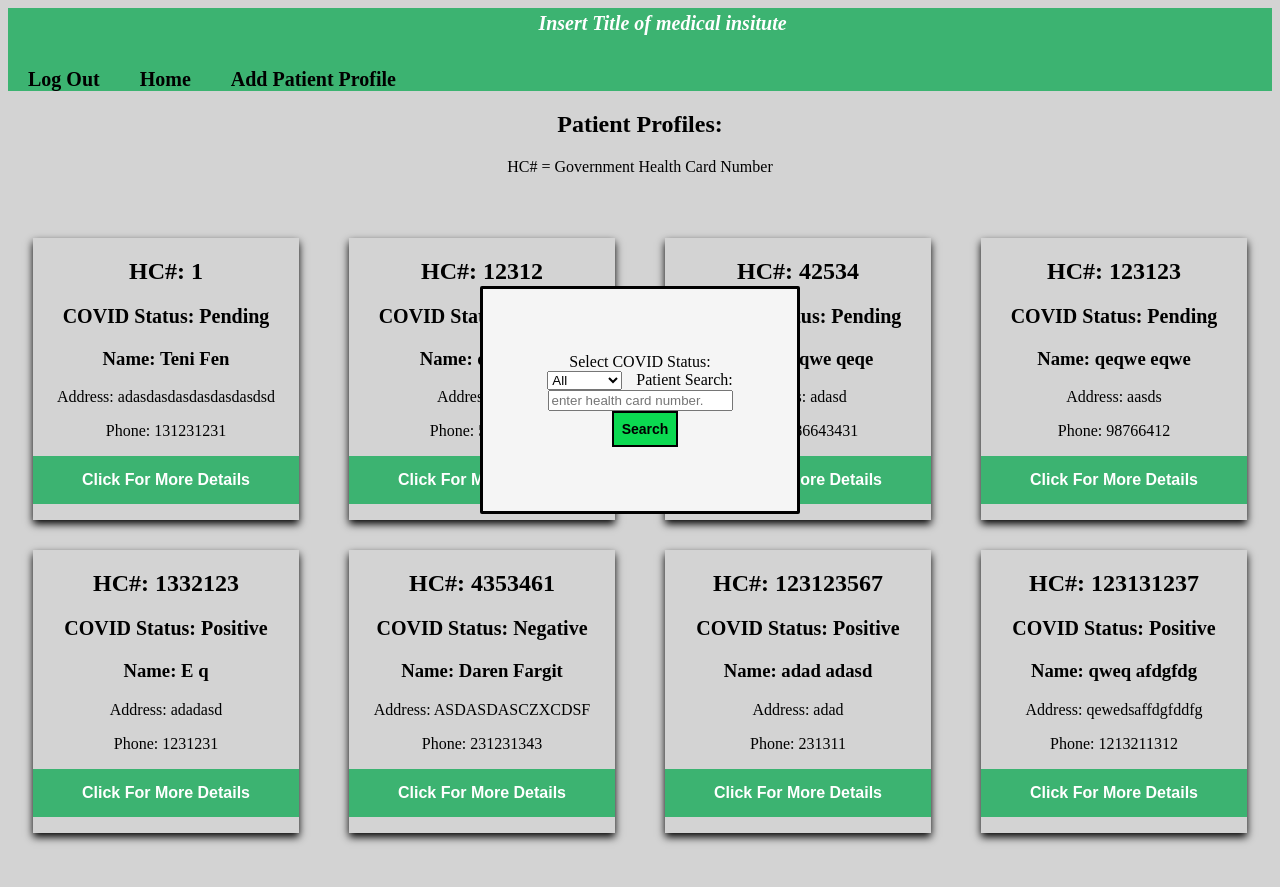
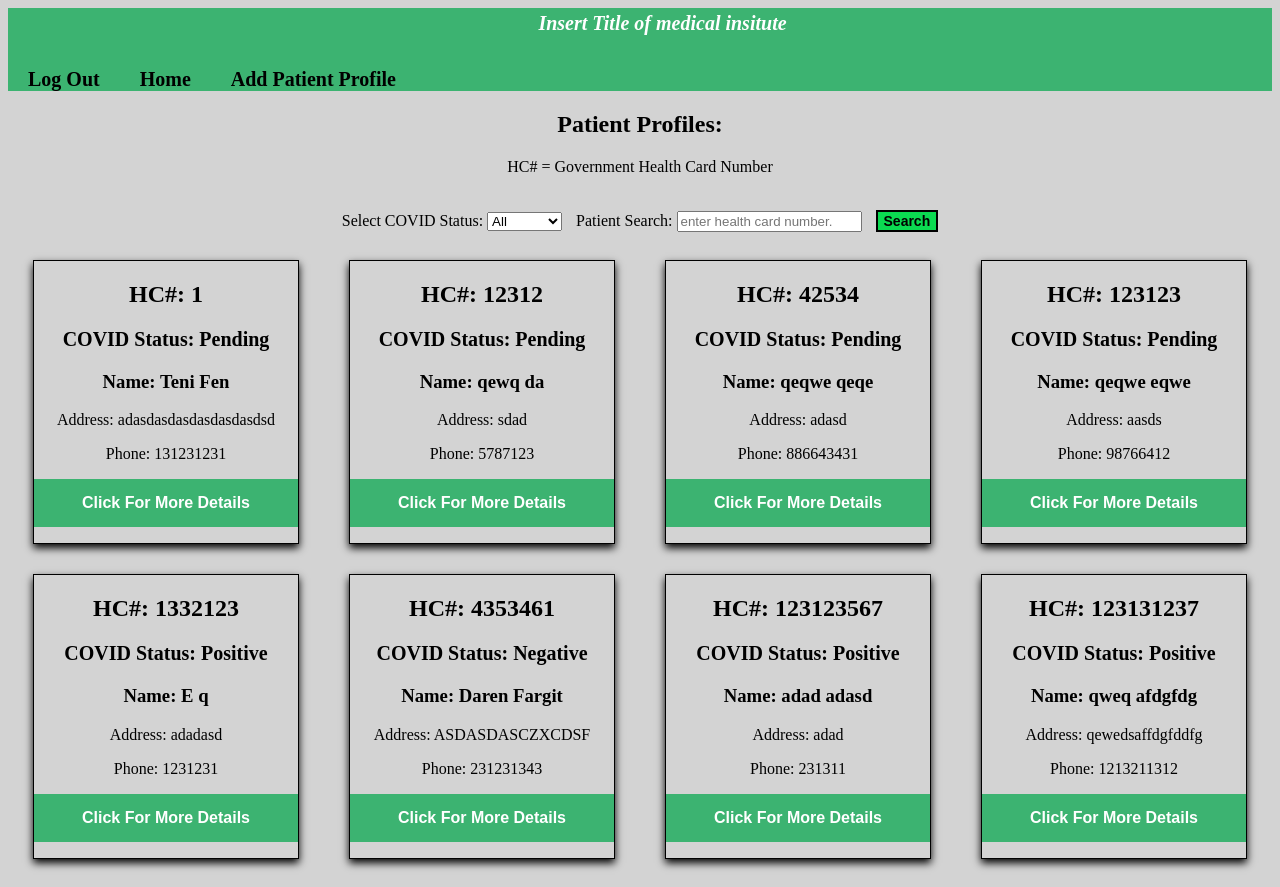
Before and after one commit to Font-Of-Life/471-Group7-MedSystem, a PHP site: page /patientSearch.php in a window 1280 px wide. Before the commit the page ends 843 px from the top, so only its background shows below. Run offline with PHP 8.4, Linux system fonts and the light colour scheme; a user stored in the database is signed in; data comes from the database, SQL or seed files in the repository; data that the repository does not hold is empty.

Commit message:
fixed css for the following files

```diff
--- a/Med-System/patientSearch.php
+++ b/Med-System/patientSearch.php
@@ -27,7 +27,6 @@
 <html>
     <head>
         <title>Patient Profiles</title>
-        <link rel="stylesheet" type="text/css" href="style.css">
 
         <!--References used: https://www.w3schools.com/tags/att_meta_name.asp-->
         <meta name="viewport" content="width=device-width,initial-scale=1.0">
@@ -351,7 +350,7 @@
             box-shadow: 0px 4px 8px 0px;
             overflow: hidden;
             outline: none;
-            border: none;
+            border: 1px solid black;
         }
 
         .nameText{
@@ -396,7 +395,7 @@
         }
 
         .navigationBar a:hover{
-            background-color: lightgreen;
+            background-color: lime;
         }
 
         /* reference used for this css:
--- a/Med-System/style.css
+++ b/Med-System/style.css
@@ -1,4 +1,4 @@
-
+/*Nothing here is used really, but just leave it in here.*/
 .title{
     color: white;
     font-size: 20px;
```
